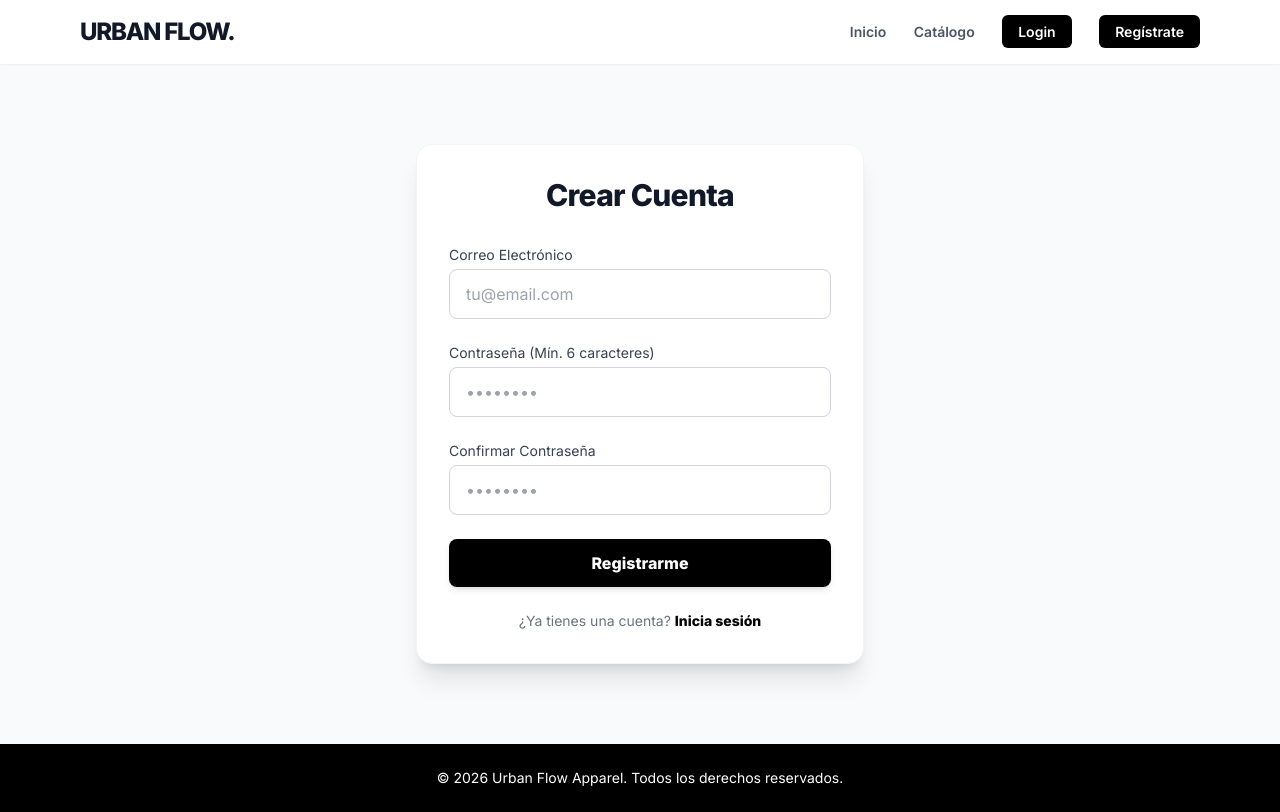
After one commit to Shxntiyi/urban-flow-ecommerce, a Django app: page /register/ in a window 1280 px wide. The commit adds this page. Run offline with Django 5.2, Linux system fonts and the light colour scheme; some libraries are stand-ins or nearby versions.

Commit message:
Funcion registrar

```diff
--- a/tasks/templates/store/base.html
+++ b/tasks/templates/store/base.html
@@ -22,6 +22,7 @@
                     <a href="{% url 'logout' %}" class="bg-red-600 text-white px-4 py-2 rounded-md hover:bg-red-700 transition">Salir</a>
                 {% else %}
                     <a href="{% url 'login' %}" class="bg-black text-white px-4 py-2 rounded-md hover:bg-gray-800 transition">Login</a>
+                    <a href="{% url 'register' %}" class="bg-black text-white px-4 py-2 rounded-md hover:bg-gray-800 transition">Regístrate</a>
                 {% endif %}
             </div>
         </div>
--- /dev/null
+++ b/tasks/templates/store/register.html
@@ -0,0 +1,41 @@
+{% extends 'store/base.html' %}
+
+{% block content %}
+<div class="flex items-center justify-center py-20 px-4">
+    <div class="max-w-md w-full bg-white p-8 border border-gray-100 rounded-2xl shadow-xl">
+        <h2 class="text-3xl font-bold text-center mb-8 tracking-tight">Crear Cuenta</h2>
+
+        {% if messages %}
+            {% for message in messages %}
+                <div class="bg-red-100 border-l-4 border-red-500 text-red-700 p-4 mb-6 rounded">
+                    <p>{{ message }}</p>
+                </div>
+            {% endfor %}
+        {% endif %}
+
+        <form method="POST" class="space-y-6">
+            {% csrf_token %}
+            <div>
+                <label class="block text-sm font-medium text-gray-700 mb-1">Correo Electrónico</label>
+                <input type="email" name="email" required class="w-full px-4 py-3 rounded-lg border border-gray-300 focus:ring-2 focus:ring-black focus:border-black outline-none transition" placeholder="tu@email.com">
+            </div>
+            <div>
+                <label class="block text-sm font-medium text-gray-700 mb-1">Contraseña (Mín. 6 caracteres)</label>
+                <input type="password" name="password" required class="w-full px-4 py-3 rounded-lg border border-gray-300 focus:ring-2 focus:ring-black focus:border-black outline-none transition" placeholder="••••••••">
+            </div>
+            <div>
+                <label class="block text-sm font-medium text-gray-700 mb-1">Confirmar Contraseña</label>
+                <input type="password" name="confirm_password" required class="w-full px-4 py-3 rounded-lg border border-gray-300 focus:ring-2 focus:ring-black focus:border-black outline-none transition" placeholder="••••••••">
+            </div>
+
+            <button type="submit" class="w-full bg-black text-white font-bold py-3 rounded-lg hover:bg-gray-800 transition shadow-md">
+                Registrarme
+            </button>
+        </form>
+
+        <p class="text-center text-sm text-gray-500 mt-6">
+            ¿Ya tienes una cuenta? <a href="{% url 'login' %}" class="font-bold text-black hover:underline">Inicia sesión</a>
+        </p>
+    </div>
+</div>
+{% endblock %}
--- a/tasks/urls.py
+++ b/tasks/urls.py
@@ -5,6 +5,7 @@ urlpatterns = [
     path('', views.landing_page, name='landing'),
     path('login/', views.login_page, name='login'),
     path('logout/', views.logout_user, name='logout'),
+    path('register/', views.register_page, name='register'),
     path('products/', views.product_list, name='product_list'),
     path('products/create/', views.product_create, name='product_create'),
     path('products/update/<str:product_id>/', views.product_update, name='product_update'),
--- a/tasks/views.py
+++ b/tasks/views.py
@@ -1,14 +1,18 @@
-from django.shortcuts import render, redirect
-from .firebase_client import db
 import requests
 from django.contrib import messages
-# Referencia a la colección 'products' en Firestore
+from django.shortcuts import redirect, render
+
+from .firebase_client import db
+
+FIREBASE_WEB_API_KEY = "AIzaSyC02_mdoqaxC4ALSqU5RSXlIs1oKih6-Vs"
 products_ref = db.collection('products')
 
-# --- AUTENTICACIÓN ---
+
+def landing_page(request):
+    return render(request, 'store/landing.html')
+
 
 def login_page(request):
-    # Si el usuario ya está logueado en la sesión, lo redirigimos al catálogo
     if 'uid' in request.session:
         return redirect('product_list')
 
@@ -16,42 +20,69 @@ def login_page(request):
         email = request.POST.get('email')
         password = request.POST.get('password')
 
-        # ⚠️ PEGA AQUÍ TU CLAVE DE API WEB DE FIREBASE
-        api_key = "AIzaSyC02_mdoqaxC4ALSqU5RSXlIs1oKih6-Vs"
-        url = f"https://identitytoolkit.googleapis.com/v1/accounts:signInWithPassword?key={api_key}"
-
+        url = f"https://identitytoolkit.googleapis.com/v1/accounts:signInWithPassword?key={FIREBASE_WEB_API_KEY}"
         payload = {
             "email": email,
             "password": password,
             "returnSecureToken": True
         }
 
-        # Hacemos la petición a Firebase Auth
         response = requests.post(url, json=payload)
 
         if response.status_code == 200:
-            # Login exitoso: Guardamos el ID del usuario en la sesión de Django
             user_data = response.json()
             request.session['uid'] = user_data['localId']
             return redirect('product_list')
         else:
-            # Fallo: Contraseña incorrecta o usuario inexistente
             messages.error(request, "Correo o contraseña incorrectos.")
 
     return render(request, 'store/login.html')
 
+
+def register_page(request):
+    if 'uid' in request.session:
+        return redirect('product_list')
+
+    if request.method == 'POST':
+        email = request.POST.get('email')
+        password = request.POST.get('password')
+        confirm_password = request.POST.get('confirm_password')
+
+        if password != confirm_password:
+            messages.error(request, "Las contraseñas no coinciden.")
+            return render(request, 'store/register.html')
+
+        url = f"https://identitytoolkit.googleapis.com/v1/accounts:signUp?key={FIREBASE_WEB_API_KEY}"
+        payload = {
+            "email": email,
+            "password": password,
+            "returnSecureToken": True
+        }
+
+        response = requests.post(url, json=payload)
+
+        if response.status_code == 200:
+            user_data = response.json()
+            request.session['uid'] = user_data['localId']
+            return redirect('product_list')
+        else:
+            error_data = response.json()
+            error_message = error_data.get('error', {}).get('message', '')
+
+            if error_message == 'EMAIL_EXISTS':
+                messages.error(request, "Este correo ya está registrado. Intenta iniciar sesión.")
+            elif error_message == 'WEAK_PASSWORD : Password should be at least 6 characters':
+                messages.error(request, "La contraseña es muy débil. Debe tener al menos 6 caracteres.")
+            else:
+                messages.error(request, "Ocurrió un error al registrarse. Intenta de nuevo.")
+
+    return render(request, 'store/register.html')
+
+
 def logout_user(request):
-    # Destruye la sesión actual
     request.session.flush()
     return redirect('landing')
-# --- PÁGINAS PRINCIPALES ---
 
-def landing_page(request):
-    return render(request, 'store/landing.html')
-
-
-
-# --- CRUD DE PRODUCTOS ---
 
 def product_list(request):
     docs = products_ref.stream()
@@ -63,9 +94,11 @@ def product_list(request):
 
     return render(request, 'store/product_list.html', {'products': products})
 
+
 def product_create(request):
     if 'uid' not in request.session:
         return redirect('login')
+
     if request.method == 'POST':
         products_ref.add({
             'name': request.POST.get('name'),
@@ -77,7 +110,11 @@ def product_create(request):
 
     return render(request, 'store/product_form.html')
 
+
 def product_update(request, product_id):
+    if 'uid' not in request.session:
+        return redirect('login')
+
     doc_ref = products_ref.document(product_id)
     doc = doc_ref.get()
 
@@ -97,7 +134,11 @@ def product_update(request, product_id):
     product_data['id'] = doc.id
     return render(request, 'store/product_form.html', {'product': product_data})
 
+
 def product_delete(request, product_id):
+    if 'uid' not in request.session:
+        return redirect('login')
+
     if request.method == 'POST':
         products_ref.document(product_id).delete()
     return redirect('product_list')
```
